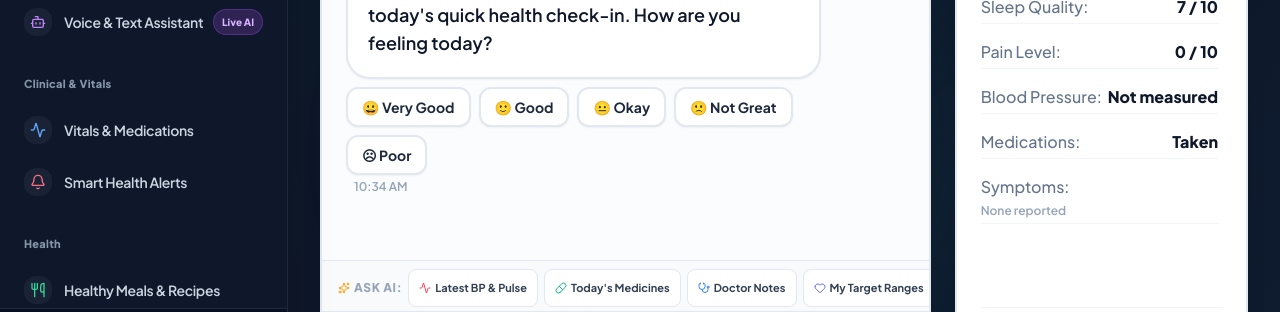
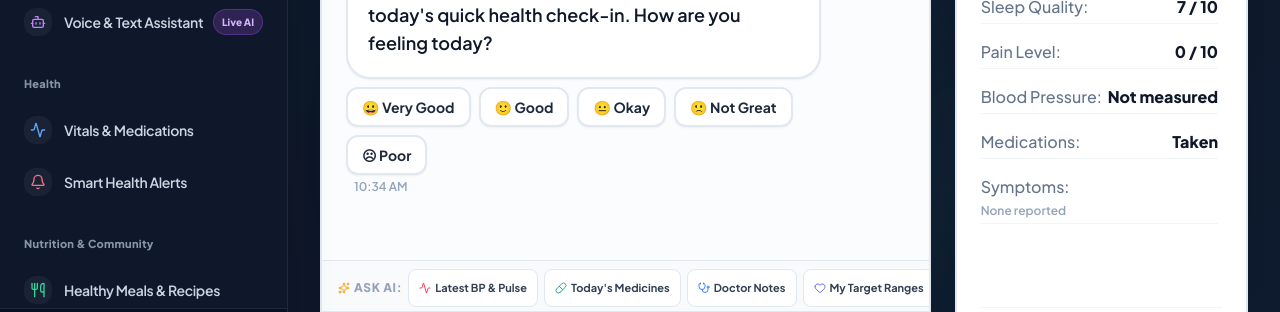
Before and after one commit to Chrisztopher-dot/Health-App, a React (Vite) app: page / in a window 1280 px wide. Shown: the part 357-669 px from the top of the page. Built offline with nearby package versions, Linux system fonts and the light colour scheme.

Commit message:
Change 'Clinical & Vitals' category to 'Health'

```diff
--- a/src/components/layout/Sidebar.tsx
+++ b/src/components/layout/Sidebar.tsx
@@ -123,7 +123,7 @@ export const Sidebar: React.FC<SidebarProps> = ({
       ],
     },
     {
-      title: 'Clinical & Vitals',
+      title: 'Health',
       items: [
         {
           id: 'timeline',
@@ -144,7 +144,7 @@ export const Sidebar: React.FC<SidebarProps> = ({
       ],
     },
     {
-      title: 'Health',
+      title: 'Nutrition & Community',
       items: [
         {
           id: 'recipes',
```
